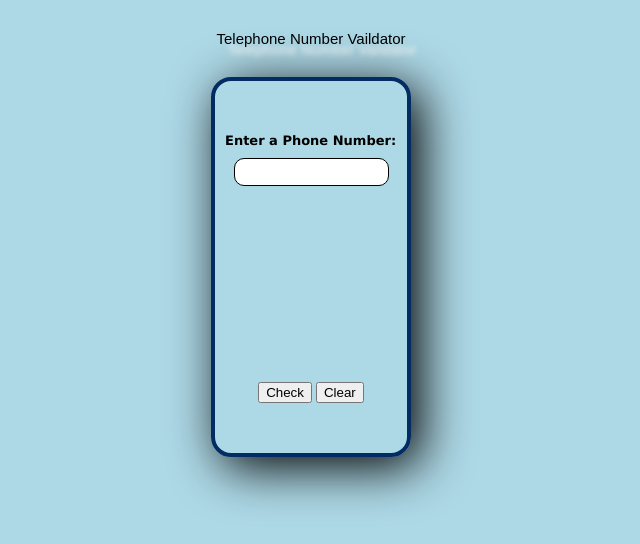
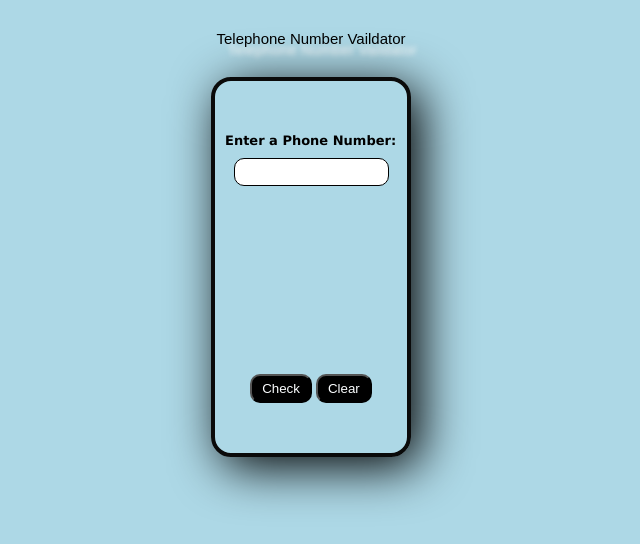
Before and after one commit to Hasinarahman/telephone-number-validator, a plain HTML site: page index.html in a window 1280 px wide. Shown: the whole page, without its empty margins (329-969 px from the left). Drawn offline with Linux system fonts and the light colour scheme.

Commit message:
design the button, input and div

```diff
--- a/styles.css
+++ b/styles.css
@@ -23,7 +23,7 @@ header {
   height: 380px;
   width: 200px;
   border-radius: 20px;
-  border: 4px solid rgb(3, 44, 99);
+  border: 4px solid rgb(10, 10, 10);
   box-shadow: 10px 10px 50px black;
   display: flex;
   flex-direction: column;
@@ -36,7 +36,7 @@ header {
   color: black;
   font-family: Verdana, Geneva, Tahoma, sans-serif;
   font-size: 13px;
-  font-weight: 600;
+  font-weight: 700;
   text-align: center;
 }
 
@@ -49,11 +49,24 @@ header {
 }
 
 #results-div {
-  display: flex;
-  flex-direction: column;
   align-items: center;
   text-align: center;
   margin: 5px;
-  font-weight: 700;
+  font-weight: 600;
   font-size: 15px;
+  display: flex;
+  flex-direction: column;
 }
+
+.button button {
+  border-radius: 10px;
+  padding: 5px 10px;
+  background-color: black;
+  color: rgb(252, 254, 255);
+  cursor: pointer;
+}
+
+.button button:hover {
+  background-color: lightblue;
+  color: black;
+}
```
